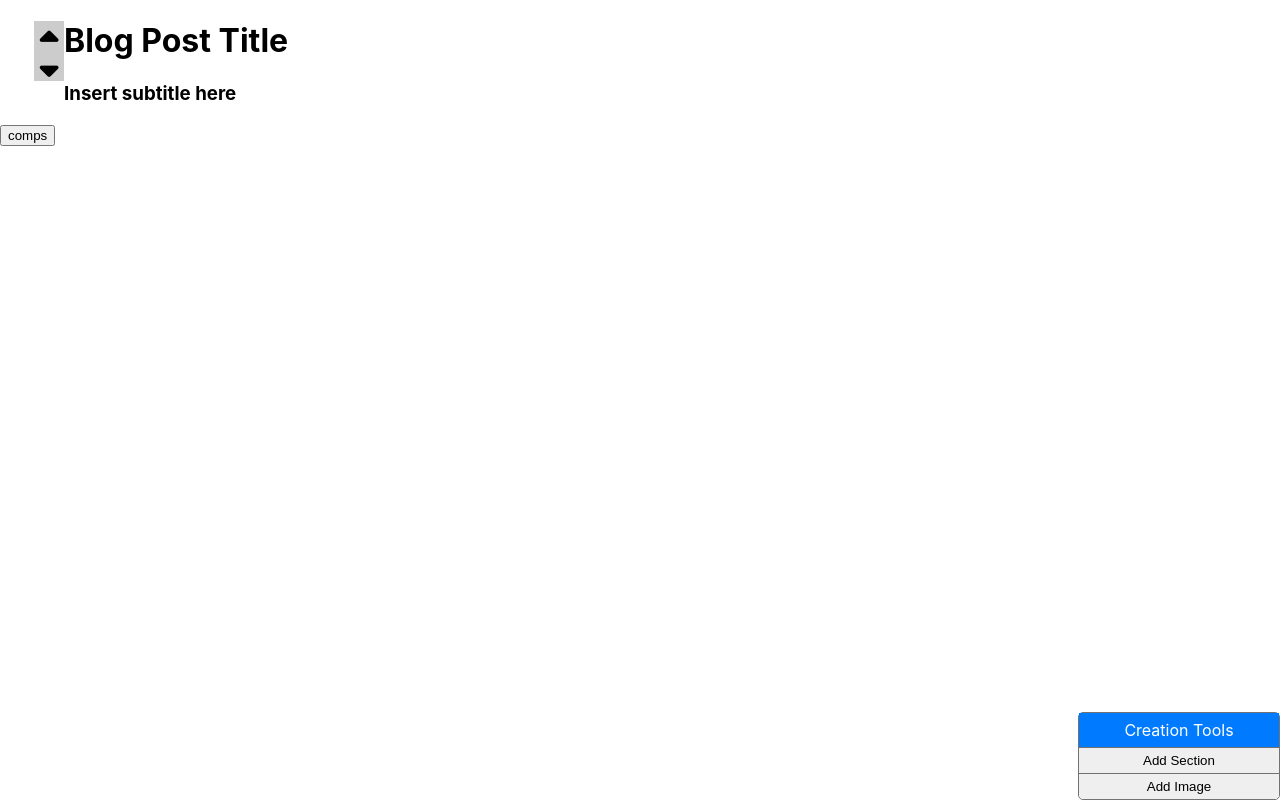
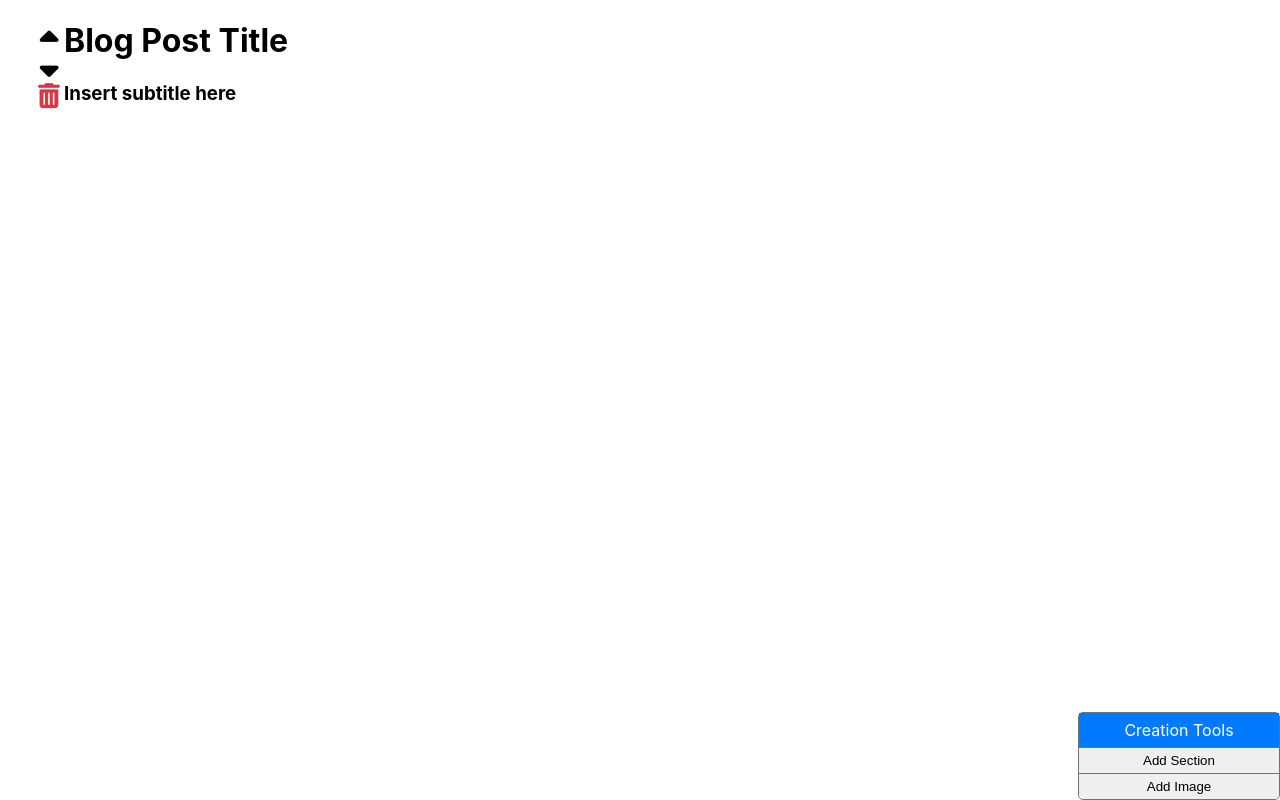
Before and after one commit to BrandonP321/blog-cms, a React (Create React App) app: page /dashboard/create in a window 1280 px wide. Built offline with nearby package versions, Linux system fonts and the light colour scheme.

Commit message:
added option to delete sections from blog

```diff
--- a/src/components/PostCreationComponents/BlogPostImage/index.js
+++ b/src/components/PostCreationComponents/BlogPostImage/index.js
@@ -1,11 +1,15 @@
 import React from 'react'
-import SectionOrderArrows from '../SectionOrderArrows'
+import SectionOptions from '../SectionOptions'
 import './index.css'
 
 export default function BlogPostImage(props) {
     return (
         <div className='post-creator-section'>
-            <SectionOrderArrows index={props.index} handleSectionMove={props.handleSectionMove} />
+            <SectionOptions
+               index={props.index}
+               handleSectionMove={props.handleSectionMove}
+               handleSectionDelete={props.handleSectionDelete}
+            />
             <img className='post-image' src={props.url || 'https://via.placeholder.com/1920x1080'} alt={props.alt} />
         </div>
     )
--- a/src/components/PostCreationComponents/BlogPostSection/index.js
+++ b/src/components/PostCreationComponents/BlogPostSection/index.js
@@ -1,9 +1,15 @@
 import React from 'react'
+import SectionOptions from '../../PostCreationComponents/SectionOptions'
 import './index.css'
 
 export default function BlogPostSection(props) {
     return (
-        <div className='post-section'>
+        <div className='post-creator-section'>
+            <SectionOptions
+                index={props.index}
+                handleSectionMove={props.handleSectionMove}
+                handleSectionDelete={props.handleSectionDelete}
+            />
             <h2
                 onBlur={props.handleTextInputChange}
                 data-index={props.index}
--- a/src/components/PostCreationComponents/BlogPostTitle/index.js
+++ b/src/components/PostCreationComponents/BlogPostTitle/index.js
@@ -1,11 +1,15 @@
 import React from 'react'
-import SectionOrderArrows from '../SectionOrderArrows'
+import SectionOptions from '../SectionOptions'
 import './index.css'
 
 export default function BlogPostTitle(props) {
     return (
         <div className='post-creator-section'>
-            <SectionOrderArrows index={props.index} handleSectionMove={props.handleSectionMove} />
+            <SectionOptions
+               index={props.index}
+               handleSectionMove={props.handleSectionMove}
+               handleSectionDelete={props.handleSectionDelete}
+            />
             <h1
                 className='post-title'
                 onBlur={props.handleTextInputChange}
--- /dev/null
+++ b/src/components/PostCreationComponents/SectionOptions/index.css
@@ -0,0 +1,46 @@
+.section-arrows {
+    width: 100%;
+    height: 60px;
+}
+
+.section-arrows div {
+    height: 50%;
+    text-align: center;
+    font-size: 30px;
+    background-color: white;
+    transition: background-color .2s;
+}
+
+.section-arrows div:hover {
+    background-color: #cccccc;
+    cursor: pointer;
+}
+
+.section-arrows div .fa-sort-up {
+    position: relative;
+    top: 5px;
+}
+
+.section-arrows div .fa-sort-down {
+    position: relative;
+    bottom: 5px;
+}
+
+.section-delete-wrapper {
+    text-align: center;
+    color: #dc3545;
+    font-size: 25px;
+}
+
+.section-delete-wrapper:hover {
+    cursor: pointer;
+}
+
+.section-options-container {
+    display: flex;
+    flex-direction: column;
+    position: absolute;
+    top: 0;
+    left: -30px;
+    width: 30px;
+}
--- /dev/null
+++ b/src/components/PostCreationComponents/SectionOptions/index.js
@@ -0,0 +1,20 @@
+import React from 'react'
+import './index.css'
+
+export default function SectionOptions(props) {
+    return (
+        <div className='section-options-container'>
+            <div className='section-arrows'>
+                <div className='up-arrow' onClick={() => props.handleSectionMove(props.index, 'up')}>
+                    <i class="fas fa-sort-up"></i>
+                </div>
+                <div className='down-arrow' onClick={() => props.handleSectionMove(props.index, 'down')}>
+                    <i class="fas fa-sort-down"></i>
+                </div>
+            </div>
+            <div className='section-delete-wrapper' onClick={() => props.handleSectionDelete(props.index)}>
+                <i class="fas fa-trash-alt"></i>
+            </div>
+        </div>
+    )
+}
--- a/src/components/PostCreationComponents/SectionOrderArrows/index.css
+++ /dev/null
@@ -1,29 +0,0 @@
-.section-arrows {
-    position: absolute;
-    top: 0;
-    left: -30px;
-    background-color: #cccccc;
-    width: 30px;
-    height: 60px;
-}
-
-.section-arrows div {
-    height: 50%;
-    text-align: center;
-    font-size: 30px;
-}
-
-.section-arrows div:hover {
-    background-color: #b4b4b4;
-    cursor: pointer;
-}
-
-.section-arrows div .fa-sort-up {
-    position: relative;
-    top: 5px;
-}
-
-.section-arrows div .fa-sort-down {
-    position: relative;
-    bottom: 5px;
-}
--- a/src/components/PostCreationComponents/SectionOrderArrows/index.js
+++ /dev/null
@@ -1,15 +0,0 @@
-import React from 'react'
-import './index.css'
-
-export default function SectionOrderArrows(props) {
-    return (
-        <div className='section-arrows'>
-            <div className='up-arrow' onClick={() => props.handleSectionMove(props.index, 'up')}>
-                <i class="fas fa-sort-up"></i>
-            </div>
-            <div className='down-arrow' onClick={() => props.handleSectionMove(props.index, 'down')}>
-                <i class="fas fa-sort-down"></i>
-            </div>
-        </div>
-    )
-}
--- a/src/pages/PostCreator/index.js
+++ b/src/pages/PostCreator/index.js
@@ -59,6 +59,15 @@ export default function PostCreator() {
         setComponents(newSections)
     }
 
+    const handleSectionDelete = index => {
+        // make copy of current state and remove section
+        const newSections = [...componentsRef.current]
+        newSections.splice(index, 1)
+
+        // update hooks with new array
+        setComponents(newSections)
+    }
+
     const handleTextInputChange = (event) => {
         // get value and name of input field and index of section in state
         const name = event.target.getAttribute('data-name')
@@ -93,6 +102,7 @@ export default function PostCreator() {
                                 index={index}
                                 handleTextInputChange={handleTextInputChange}
                                 handleSectionMove={handleSectionMove}
+                                handleSectionDelete={handleSectionDelete}
                                 />
                         case 'subSection':
                             return <BlogPostSection
@@ -101,6 +111,7 @@ export default function PostCreator() {
                                 index={index}
                                 handleTextInputChange={handleTextInputChange}
                                 handleSectionMove={handleSectionMove}
+                                handleSectionDelete={handleSectionDelete}
                             />
                         case 'image':
                             return <BlogPostImage
@@ -108,11 +119,11 @@ export default function PostCreator() {
                                 alt={section.alt}
                                 index={index}
                                 handleSectionMove={handleSectionMove}
+                                handleSectionDelete={handleSectionDelete}
                             />
                     }
                 })}
             </div>
-            <button onClick={() => console.log(componentsRef.current)} >comps</button>
         </div>
     )
 }
```
Also changed, not shown: 1 other file (tests, documents, lock files or other folders).
